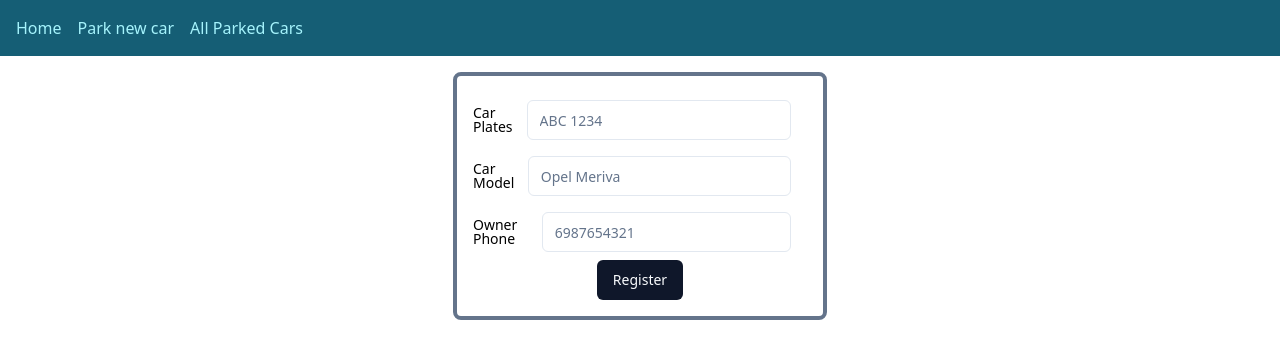
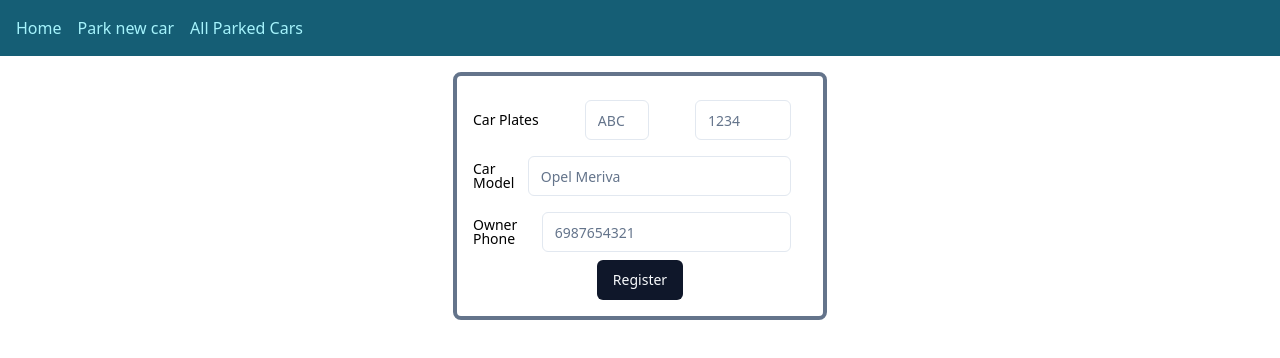
Before and after one commit to GeorgeSiougles/park-me-up, a Next.js app: page /parking in a window 1280 px wide. Shown: the top 358 px of the page. Built offline with nearby package versions, Linux system fonts and the light colour scheme.

Commit message:
Change input for plates

```diff
--- a/app/parking/page.tsx
+++ b/app/parking/page.tsx
@@ -14,9 +14,16 @@ const Page = () => {
     carModel: "",
     ownerPhone: "",
   });
+  const [plateLetters, setPlateLetters] = useState("");
+  const [plateNumbers, setPlateNumbers] = useState("");
 
-  const handlePlateChange = (newPlates: string) => {
-    setNewCar({ ...newCar, carPlates: newPlates });
+  const handlePlateLettersChange = (newLetters: string) => {
+    setPlateLetters(newLetters);
+    setNewCar({ ...newCar, carPlates: `${newLetters}-${plateNumbers}` });
+  };
+  const handlePlateNumbersChange = (newNumber: string) => {
+    setPlateNumbers(newNumber);
+    setNewCar({ ...newCar, carPlates: `${plateLetters}-${newNumber}` });
   };
   const handleModelChange = (newModel: string) => {
     setNewCar({ ...newCar, carModel: newModel });
@@ -45,11 +52,18 @@ const Page = () => {
           <div className={"flex flex-1 items-center justify-between mr-4"}>
             <Label>Car Plates</Label>
             <Input
-              maxLength={8}
-              placeholder={"ABC 1234"}
-              className="my-2"
-              value={newCar.carPlates}
-              onChange={(e) => handlePlateChange(e.target.value)}
+              maxLength={3}
+              placeholder={"ABC"}
+              className="m-2 max-w-16"
+              value={plateLetters}
+              onChange={(e) => handlePlateLettersChange(e.target.value)}
+            />
+            <Input
+              maxLength={4}
+              placeholder={"1234"}
+              className="max-w-24"
+              value={plateNumbers}
+              onChange={(e) => handlePlateNumbersChange(e.target.value)}
             />
           </div>
           <div className={"flex flex-1 items-center justify-between mr-4"}>
```
